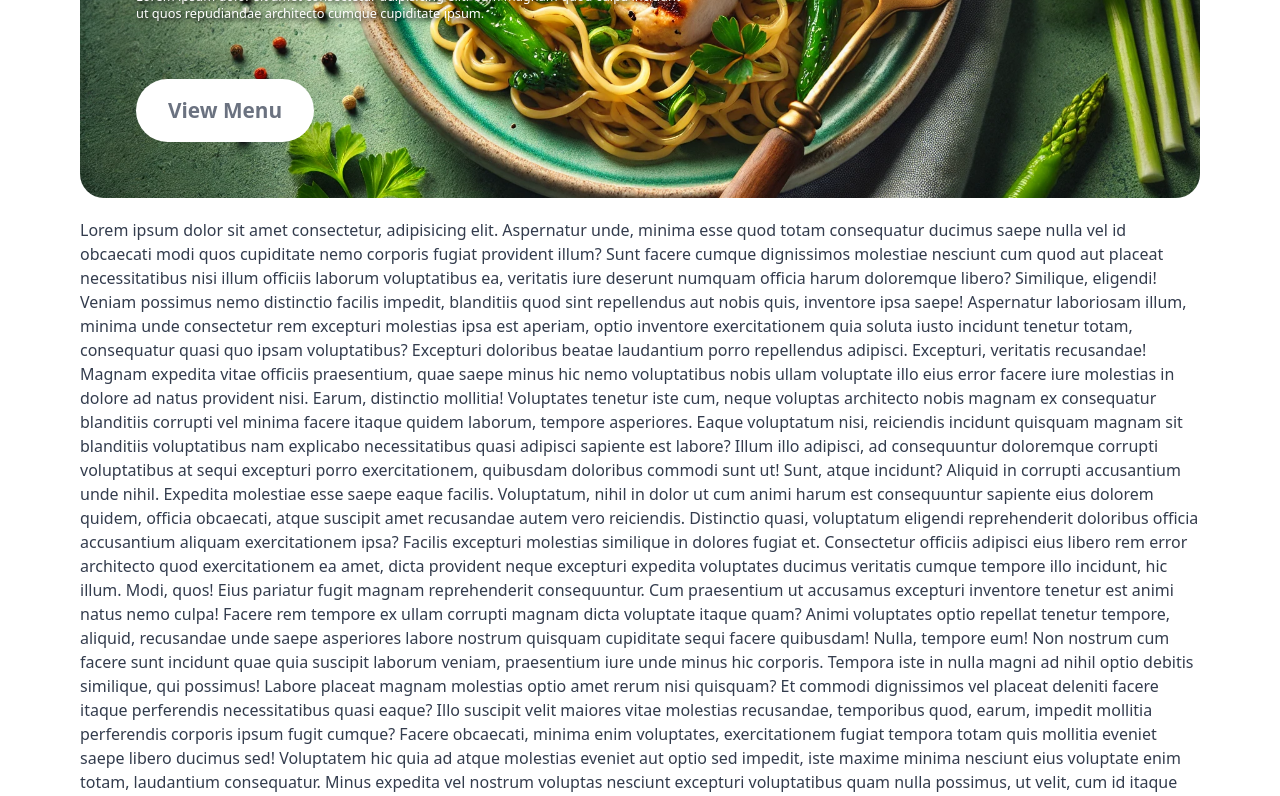
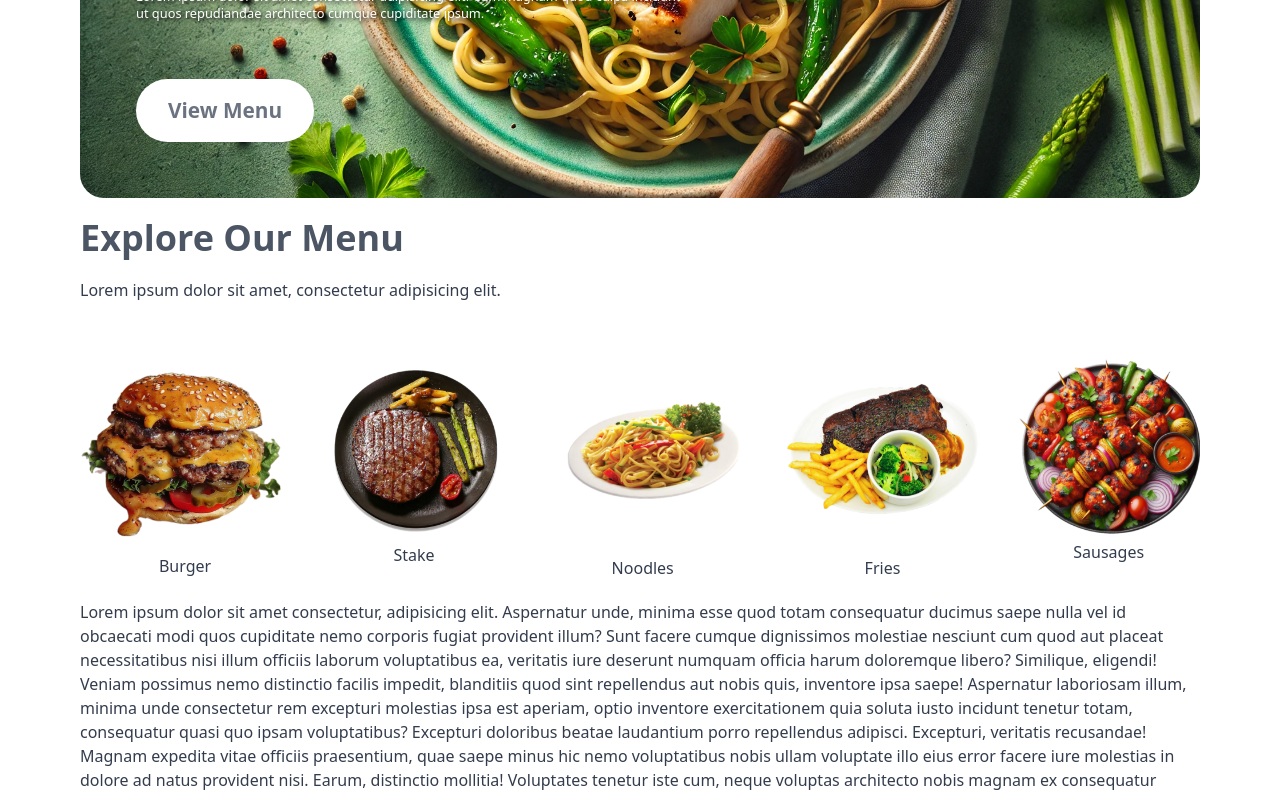
Before and after one commit to kameyaw14/Restaurant-Landing-Page, a React (Vite) app in the folder frontend/: page / in a window 1280 px wide. Shown: the part 474-1270 px from the top of the page. Built offline with nearby package versions, Linux system fonts and the light colour scheme.

Commit message:
adding explore menu

```diff
--- a/frontend/src/App.jsx
+++ b/frontend/src/App.jsx
@@ -2,6 +2,7 @@ import React from "react";
 import NavBar from "./components/NavBar";
 import Hero from "./components/Hero";
 import { assets } from "./assets/images/assets";
+import ExploreMenu from "./components/ExploreMenu";
 
 const App = () => {
   const bgStyle = {
@@ -18,6 +19,10 @@ const App = () => {
       <div className="container">
         <div style={bgStyle} className="rounded-3xl">
           <Hero />
+        </div>
+
+        <div>
+          <ExploreMenu />
         </div>
         <div>
           Lorem ipsum dolor sit amet consectetur, adipisicing elit. Aspernatur
--- a/frontend/src/assets/images/assets.js
+++ b/frontend/src/assets/images/assets.js
@@ -33,3 +33,27 @@ export const assets = {
   BgImage,
   BgImage2,
 };
+
+export const menu_list = [
+  {
+    menu_name: "Burger",
+    menu_image: Burger,
+  },
+  {
+    menu_name: "Stake",
+    menu_image: PlateStake,
+  },
+
+  {
+    menu_name: "Noodles",
+    menu_image: Noodles,
+  },
+  {
+    menu_name: "Fries",
+    menu_image: Fries,
+  },
+  {
+    menu_name: "Sausages",
+    menu_image: PlateOsman,
+  },
+];
--- /dev/null
+++ b/frontend/src/components/ExploreMenu.jsx
@@ -0,0 +1,27 @@
+import React from "react";
+import { menu_list } from "../assets/images/assets";
+
+const ExploreMenu = () => {
+  return (
+    <div className="explore-menu flex flex-col gap-[20px] ">
+      <h1 className="text-gray-600 font-bold sm:text-4xl text-xl">
+        Explore Our Menu
+      </h1>
+      <p className="explore-text max-w-[60%] ">
+        Lorem ipsum dolor sit amet, consectetur adipisicing elit.
+      </p>
+      <div className="explore-list flex justify-between items-center gap-[30px] text-center my-[20px] overflow-x-scroll">
+        {menu_list.map((item, index) => {
+          return (
+            <div key={index} className="explore-menu-list-item">
+              <img src={item.menu_image} alt="" />
+              <p>{item.menu_name}</p>
+            </div>
+          );
+        })}
+      </div>
+    </div>
+  );
+};
+
+export default ExploreMenu;
```
